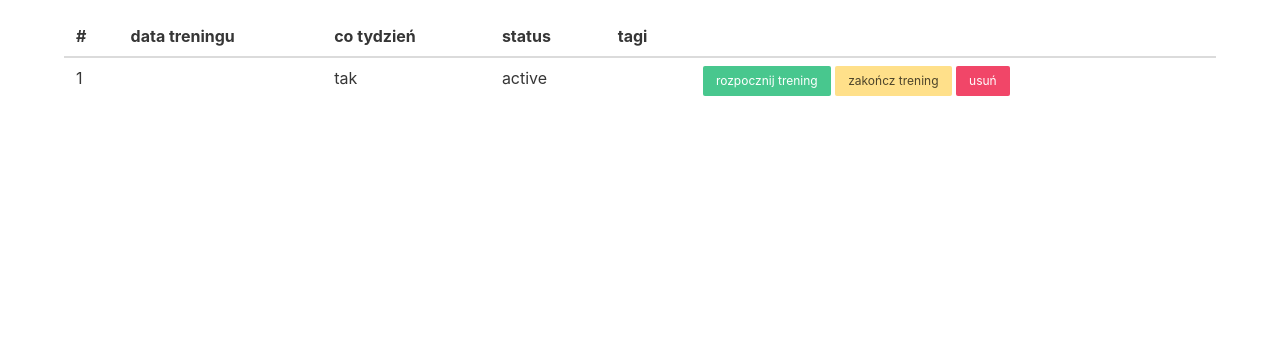
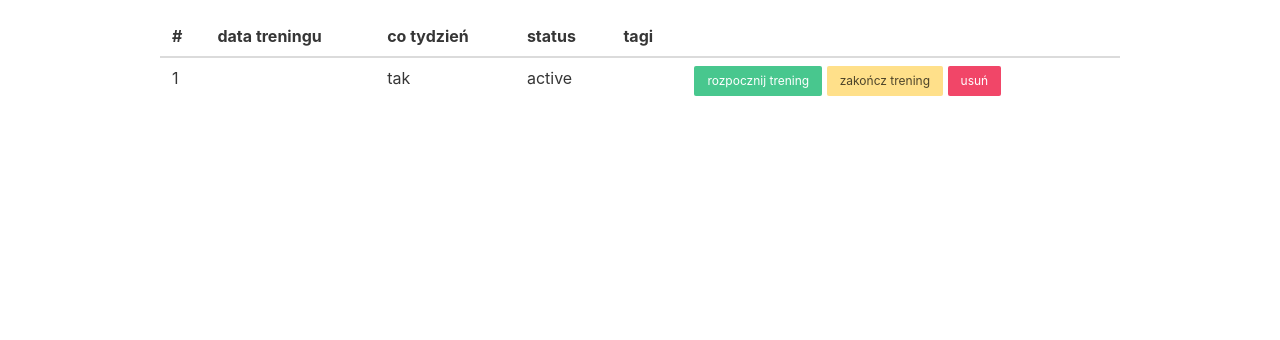
Before and after one commit to pczyzewski5/gym, a Symfony app: template templates/training/list.html.twig in a window 1280 px wide. Shown: the part 80-420 px from the top of the page. Run offline with Twig, Linux system fonts and the light colour scheme; the template is opened without the code that fills it: most values are stand-ins (such as "Sample title", 1, 10 or a date in 2020); some libraries are stand-ins or nearby versions.

Commit message:
changed container in training list view

```diff
--- a/templates/training/list.html.twig
+++ b/templates/training/list.html.twig
@@ -13,6 +13,8 @@
             width: 200px;
         }
     </style>
+
+    <div class="container is-max-desktop">
         <table class="table is-striped is-hoverable is-fullwidth">
             <thead>
             <tr>
@@ -45,6 +47,7 @@
             {% endfor %}
             </tbody>
         </table>
+    </div>
 
     <div class="modal">
         <div class="modal-background"></div>
```
Lines whose indentation alone changed are shown as unchanged.
